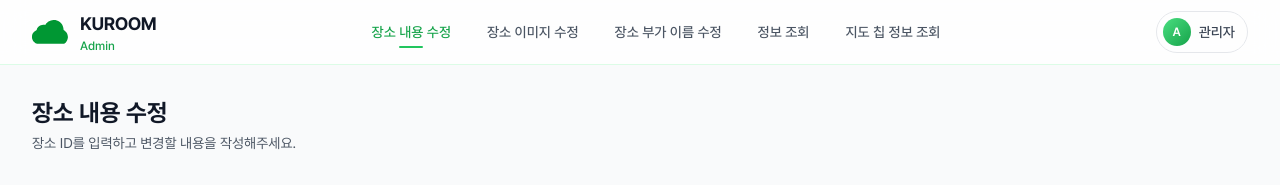
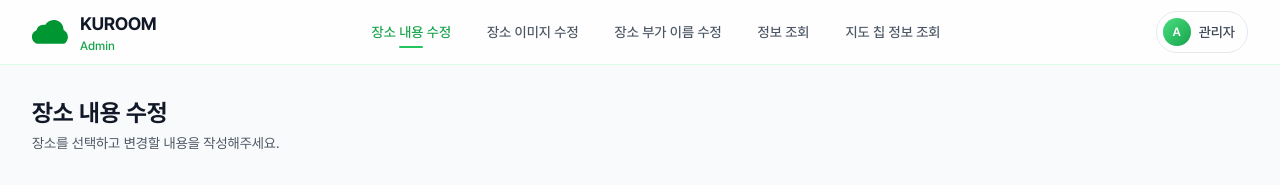
Before and after one commit to KU-rum/KU-ROOM-Admin, a React (Vite) app: page /place-content in a window 1280 px wide. Shown: the top 185 px of the page. Built offline with nearby package versions, Linux system fonts and the light colour scheme; no server answers.

Commit message:
refactor: 장소 내용 수정 description 수정

```diff
--- a/src/pages/place-content/ui/PlaceContentPage.tsx
+++ b/src/pages/place-content/ui/PlaceContentPage.tsx
@@ -6,7 +6,7 @@ export function PlaceContentPage() {
     <div className="animate-fade-in">
       <PageHeader
         title="장소 내용 수정"
-        description="장소 ID를 입력하고 변경할 내용을 작성해주세요."
+        description="장소를 선택하고 변경할 내용을 작성해주세요."
       />
       <PlaceContentForm />
       <ApiInfo />
```
